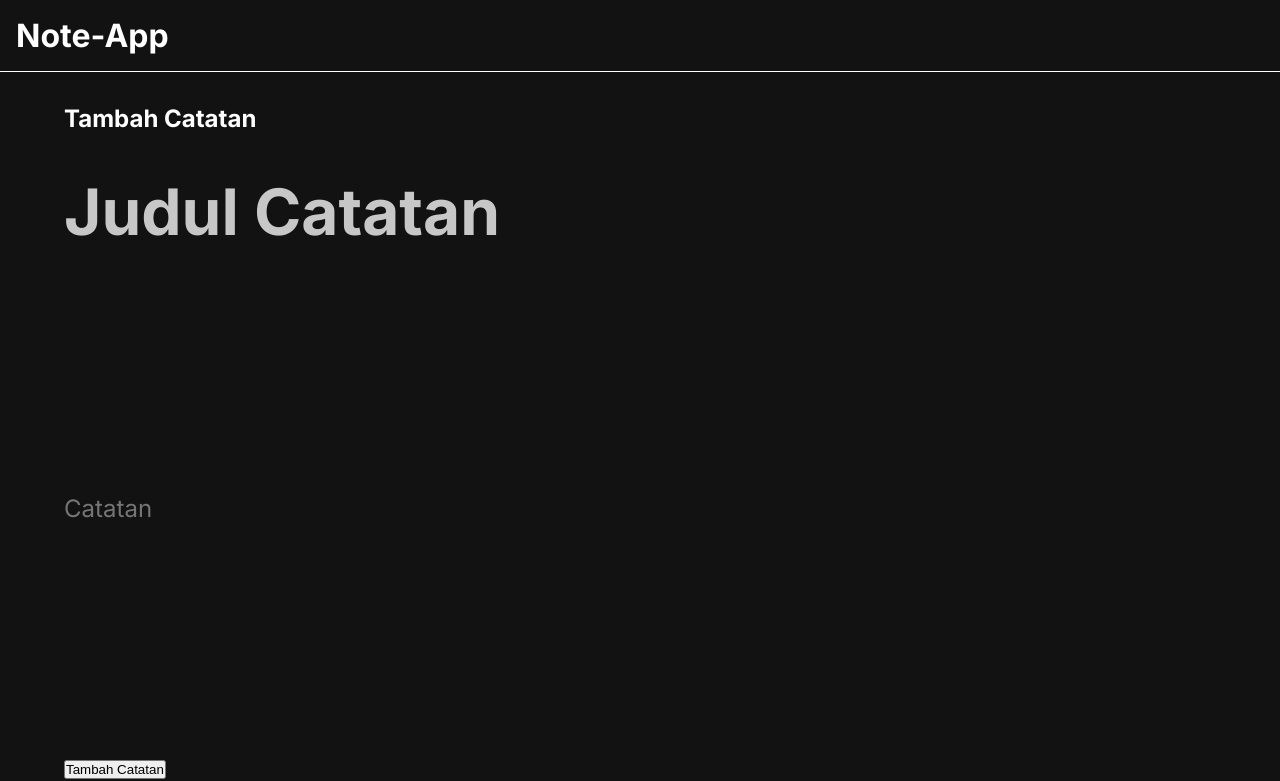
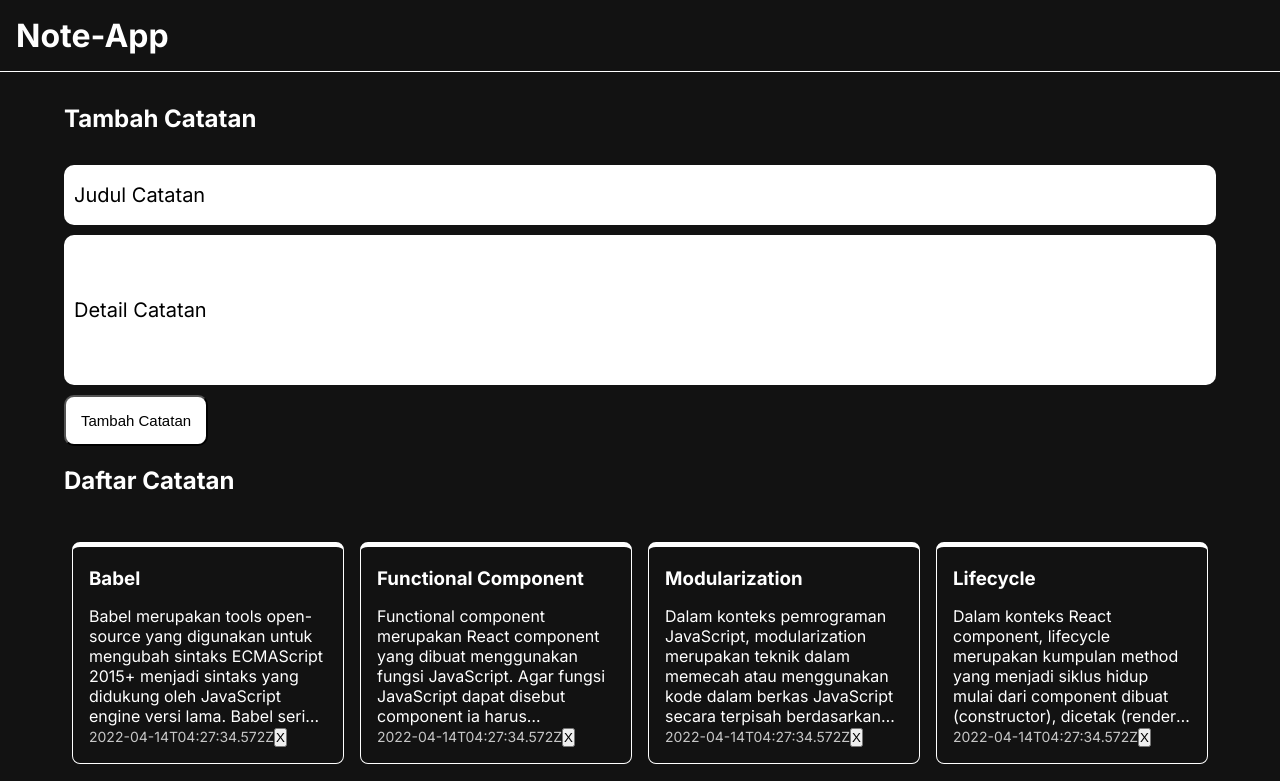
Before and after one commit to muhammadderi/muder-note, a React (Vite) app: page / in a window 1280 px wide. Shown: the top 781 px of the page. Built offline with nearby package versions, Linux system fonts and the light colour scheme.

Commit message:
adding HomePage

```diff
--- a/index.html
+++ b/index.html
@@ -11,7 +11,7 @@
   <link href="https://fonts.googleapis.com/css2?family=Inter:wght@300;400;700&display=swap" rel="stylesheet">
   <!-- END: Google Font -->
 
-  <title>Contact Apps</title>
+  <title>Note Apps</title>
 </head>
 <body>
 <div id="root"></div>
--- a/package.json
+++ b/package.json
@@ -10,7 +10,8 @@
   },
   "dependencies": {
     "react": "^18.2.0",
-    "react-dom": "^18.2.0"
+    "react-dom": "^18.2.0",
+    "react-router-dom": "^6.26.2"
   },
   "devDependencies": {
     "@types/react": "^18.0.28",
--- a/src/component/NoteInput.jsx
+++ b/src/component/NoteInput.jsx
@@ -43,8 +43,8 @@ class NoteInput extends React.Component {
             <div className='add-new-page__input'>
             <form className="note-input" onSubmit={this.onSubmitEventHandler}>
                 <input type="text" className='add-new-page__input__title' placeholder="Judul Catatan" value={this.state.title} onChange={this.onTitleChangeHandler} />
-                <input type="text" className='add-new-page__input__body' placeholder="Catatan" value={this.state.body} onChange={this.onBodyChangeHandler} />
-                <button type="submit">Tambah Catatan</button>
+                <input type="text" className='add-new-page__input__body' placeholder="Detail Catatan" value={this.state.body} onChange={this.onBodyChangeHandler} />
+                <button type="submit" className='submit-button'>Tambah Catatan</button>
             </form>
             </div>
         )
--- a/src/index.jsx
+++ b/src/index.jsx
@@ -4,8 +4,11 @@ import App from './App';
 
 import './styles/style.css';
 import NoteApp from './component/NoteApp';
+import { BrowserRouter } from 'react-router-dom';
 
 const root = createRoot(document.getElementById('root'));
 root.render(
-  <NoteApp />,
+  <BrowserRouter>
+  <NoteApp />
+  </BrowserRouter>
 );
--- a/src/styles/style.css
+++ b/src/styles/style.css
@@ -67,7 +67,7 @@ main {
 }
 
 .notes-list {
-  margin-top: 32px;
+  margin-top: 15px;
   display: grid;
   grid-template-columns: 1fr;
   gap: 16px;
@@ -164,33 +164,62 @@ main {
 
 .add-new-page__input .add-new-page__input__title {
   width: 100%;
-  background-color: transparent;
+  background-color: #fff;
   border: 0;
-  color: var(--on-background);
+  color: #000;
   font-family: 'Inter', sans-serif;
-  font-size: 64px;
-  font-weight: bold;
-  padding: 8px 0;
+  font-size: 20px;
+  padding: 8px 10px;
+  height: 60px;
+  border-radius: 10px;
 }
 
 .add-new-page__input__title::placeholder {
-  color: var(--on-background-grey);
+  color: #000;
 }
 
-.add-new-page__input .add-new-page__input__body {
+.add-new-page__input__body {
   width: 100%;
-  background-color: transparent;
+  background-color: #fff;
   border: 0;
-  color: var(--on-background);
+  color: #000;
   font-family: 'Inter', sans-serif;
-  font-size: 24px;
-  padding: 8px 0;
-  min-height: 500px;
+  font-size: 20px;
+  padding: 8px 10px;
+  min-height: 150px;
+  margin-top: 10px;
+  border-radius: 10px;
+}
+
+.add-new-page__input__body::placeholder {
+  color: #000;
+  margin: 0;
+  padding: 0;
+
+}
+
+
+.submit-button {
+  background-color: #fff;
+  color: #000;
+  padding: 15px;
+  border-radius: 10px;
+  margin-top: 10px;
+  margin-bottom: 20px;
+  font-size: 15px;
+}
+
+.submit-button:active{
+  background-color: #000;
+  color: #fff;
+  padding: 15px;
+  border-radius: 10px;
+  margin-top: 10px;
 }
 
 [data-placeholder]:empty::before {
   content: attr(data-placeholder);
-  color: var(--on-background-grey)
+  color: #000
 }
 
 .search-bar input {
```
Also changed, not shown: src/pages/HomePage.jsx (added, +38 -0 lines), src/pages/AddPage.jsx (added), 1 other file (tests, documents, lock files or other folders).
